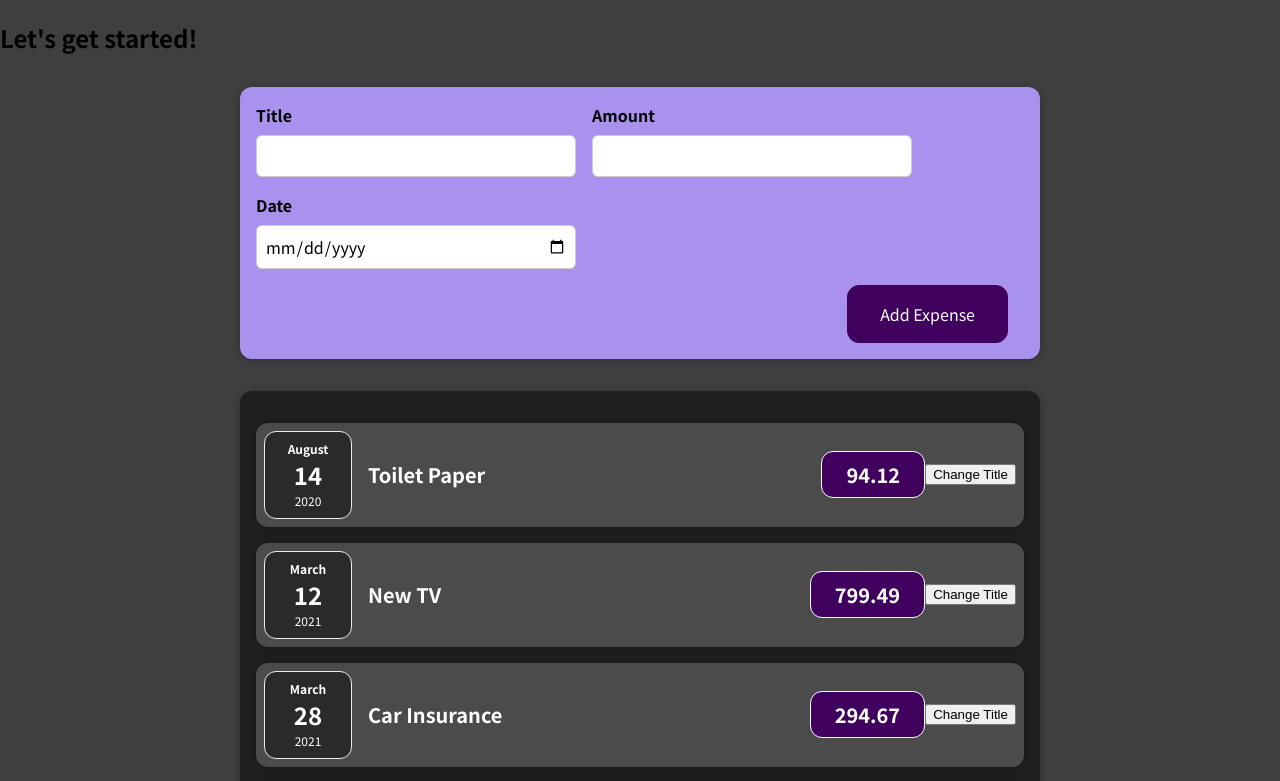
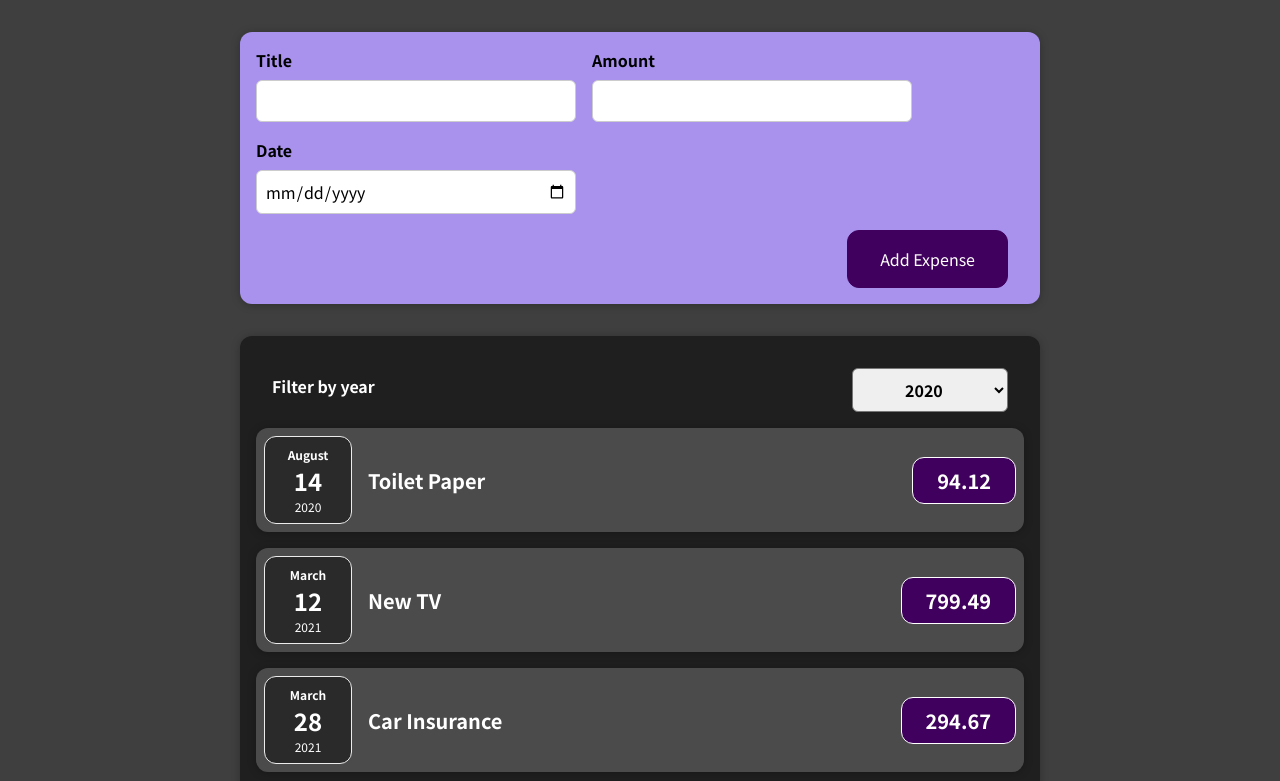
Before and after one commit to ilkayaktas/react-complete-guide, a React (Create React App) app: page / in a window 1280 px wide. Shown: the top 781 px of the page. Built offline with nearby package versions, Linux system fonts and the light colour scheme.

Commit message:
Filter area is added. Input values are tranfered between parent and children components.

```diff
--- a/src/App.js
+++ b/src/App.js
@@ -25,10 +25,13 @@
         },
     ];
 
+    const addExpenseHandler = (expense) => {
+      console.log('In App!')
+      console.log(expense)
+    }
   return (
       <div>
-        <h2>Let's get started!</h2>
-          <NewExpense/>
+        <NewExpense onAddExpense={addExpenseHandler}/>
         <Expenses items={expenses}/>
       </div>
   );
--- /dev/null
+++ b/src/components/ExpenseFilter/ExpensesFilter.css
@@ -0,0 +1,24 @@
+.expenses-filter {
+    color: white;
+    padding: 0 1rem;
+}
+
+.expenses-filter__control {
+    display: flex;
+    width: 100%;
+    align-items: center;
+    justify-content: space-between;
+    margin: 1rem 0;
+}
+
+.expenses-filter label {
+    font-weight: bold;
+    margin-bottom: 0.5rem;
+}
+
+.expenses-filter select {
+    font: inherit;
+    padding: 0.5rem 3rem;
+    font-weight: bold;
+    border-radius: 6px;
+}
--- /dev/null
+++ b/src/components/ExpenseFilter/ExpensesFilter.js
@@ -0,0 +1,25 @@
+import React from 'react';
+
+import './ExpensesFilter.css';
+
+const ExpensesFilter = (props) => {
+
+    const filterHandler = (event) => {
+        props.onChangeFilter(event.target.value)
+    }
+    return (
+        <div className='expenses-filter'>
+            <div className='expenses-filter__control'>
+                <label>Filter by year</label>
+                <select value={props.selected} onChange={filterHandler}>
+                    <option value='2022'>2022</option>
+                    <option value='2021'>2021</option>
+                    <option value='2020'>2020</option>
+                    <option value='2019'>2019</option>
+                </select>
+            </div>
+        </div>
+    );
+};
+
+export default ExpensesFilter;
--- a/src/components/Expenses/ExpenseItem.js
+++ b/src/components/Expenses/ExpenseItem.js
@@ -1,23 +1,17 @@
-import React, {useState} from "react";
+import React from "react";
 import "./ExpenseItem.css";
 import ExpenseDate from './ExpenseDate'
 import Card from "../UI/Card";
 
 function ExpenseItem(props) {
-    const [title, setTitle] = useState(props.title)
 
-    const clickedHandler = () => {
-        setTitle('Updated!')
-        console.log(title);
-    }
     return (
         <Card className="expense-item">
             <ExpenseDate date={props.date}/>
             <div className="expense-item__description">
-                <h2>{title}</h2>
+                <h2>{props.title}</h2>
                 <div className="expense-item__price">{props.amount}</div>
             </div>
-            <button onClick={clickedHandler}>Change Title</button>
         </Card>
     )
 }
--- a/src/components/Expenses/Expenses.js
+++ b/src/components/Expenses/Expenses.js
@@ -1,16 +1,26 @@
-import React from "react";
+import React, {useState} from "react";
 import ExpenseItem from "./ExpenseItem";
 import './Expenses.css'
 import Card from "../UI/Card";
+import ExpenseFilter from "../ExpenseFilter/ExpensesFilter";
 
 function Expenses(props){
+    const [filteredYear, setFilteredYear] = useState('2020')
+
+    const filterChangedHandler = (selectedYear) => {
+        setFilteredYear(selectedYear)
+    }
     return (
+        <div>
             <Card className='expenses'>
+                <ExpenseFilter selected={filteredYear} onChangeFilter={filterChangedHandler}/>
                 <ExpenseItem title={props.items[0].title} amount={props.items[0].amount} date={props.items[0].date}/>
                 <ExpenseItem title={props.items[1].title} amount={props.items[1].amount} date={props.items[1].date}/>
                 <ExpenseItem title={props.items[2].title} amount={props.items[2].amount} date={props.items[2].date}/>
                 <ExpenseItem title={props.items[3].title} amount={props.items[3].amount} date={props.items[3].date}/>
             </Card>
+        </div>
+
 );
 }
 
--- a/src/components/NewExpense/ExpenseForm.js
+++ b/src/components/NewExpense/ExpenseForm.js
@@ -2,60 +2,81 @@
 
 import './ExpenseForm.css'
 
-function ExpenseForm(){
-    // const [enteredTitle, setEnteredTitle] = useState('')
-    // const [enteredAmount, setEnteredAmount] = useState('')
-    // const [enteredDate, setEnteredDate] = useState('')
+function ExpenseForm(props){
+    const [enteredTitle, setEnteredTitle] = useState('')
+    const [enteredAmount, setEnteredAmount] = useState('')
+    const [enteredDate, setEnteredDate] = useState('')
 
-    const [userInput, setUserInput] = useState({
+    /*const [userInput, setUserInput] = useState({
         enteredTitle : '',
         enteredAmount : '',
         enteredDate : ''
-    })
+    })*/
 
     const titleChangeHandler = (event) => {
-        setUserInput({
+        setEnteredTitle(event.target.value);
+
+        /*setUserInput({
             ...userInput,
             enteredTitle: event.target.value
-        })
-        // setEnteredTitle(event.target.value);
+        })*/
+
+        /*setUserInput((prevState) => {
+            return {...prevState,  enteredTitle: event.target.value }
+        })*/
     }
 
     const amountChangeHandler = (event) => {
-        setUserInput({
+        /*setUserInput({
             ...userInput,
             enteredAmount: event.target.value
-        })
-        // setEnteredAmount(event.target.value);
+        })*/
+        setEnteredAmount(event.target.value);
     }
 
     const dateChangeHandler = (event) => {
-        setUserInput({
+        /*setUserInput({
             ...userInput,
             enteredDate: event.target.value
-        })
-        // setEnteredDate(event.target.value);
+        })*/
+        setEnteredDate(event.target.value);
+    }
+    const submitHandler = (event) => {
+      event.preventDefault();
+
+      const expenseData = {
+          title : enteredTitle,
+          amount: enteredAmount,
+          date: new Date(enteredDate)
       }
 
-    return <form>
+        props.onSaveExpenseData(expenseData)
+        setEnteredTitle('')
+        setEnteredAmount('')
+        setEnteredDate('')
+    }
+
+    return (
+        <form onSubmit={submitHandler}>
             <div className='new-expense__controls'>
                 <div className='new-expense__control'>
                     <label>Title</label>
-                <input type='text' onChange={titleChangeHandler}/>
+                    <input type='text' value={enteredTitle} onChange={titleChangeHandler}/>
                 </div>
                 <div className='new-expense__control'>
                     <label>Amount</label>
-                <input type='number' min='0.01' step='0.01' onChange={amountChangeHandler}/>
+                    <input type='number' value={enteredAmount} min='0.01' step='0.01' onChange={amountChangeHandler}/>
                 </div>
                 <div className='new-expense__control'>
                     <label>Date</label>
-                <input type='date' min='2019-01-01' max='2022-12-31' onChange={dateChangeHandler}/>
+                    <input type='date' value={enteredDate} min='2019-01-01' max='2022-12-31' onChange={dateChangeHandler}/>
                 </div>
             </div>
             <div className='new-expense__actions'>
                 <button type='submit'>Add Expense</button>
             </div>
         </form>
+    );
 }
 
 export default ExpenseForm;
--- a/src/components/NewExpense/NewExpense.js
+++ b/src/components/NewExpense/NewExpense.js
@@ -2,9 +2,17 @@
 import './NewExpense.css'
 import ExpenseForm from "./ExpenseForm";
 
-function NewExpense(){
+function NewExpense(props){
+    const saveExpenseDataHandler = (enteredExpenseData) => {
+        const expenseData = {
+            ...enteredExpenseData,
+            id: Math.random().toString()
+        }
+        props.onAddExpense(expenseData)
+    }
+
     return <div className='new-expense'>
-        <ExpenseForm/>
+        <ExpenseForm onSaveExpenseData = {saveExpenseDataHandler}/>
     </div>
 }
 
```
Also changed, not shown: 1 other file (tests, documents, lock files or other folders). Lines whose indentation alone changed are shown as unchanged.
